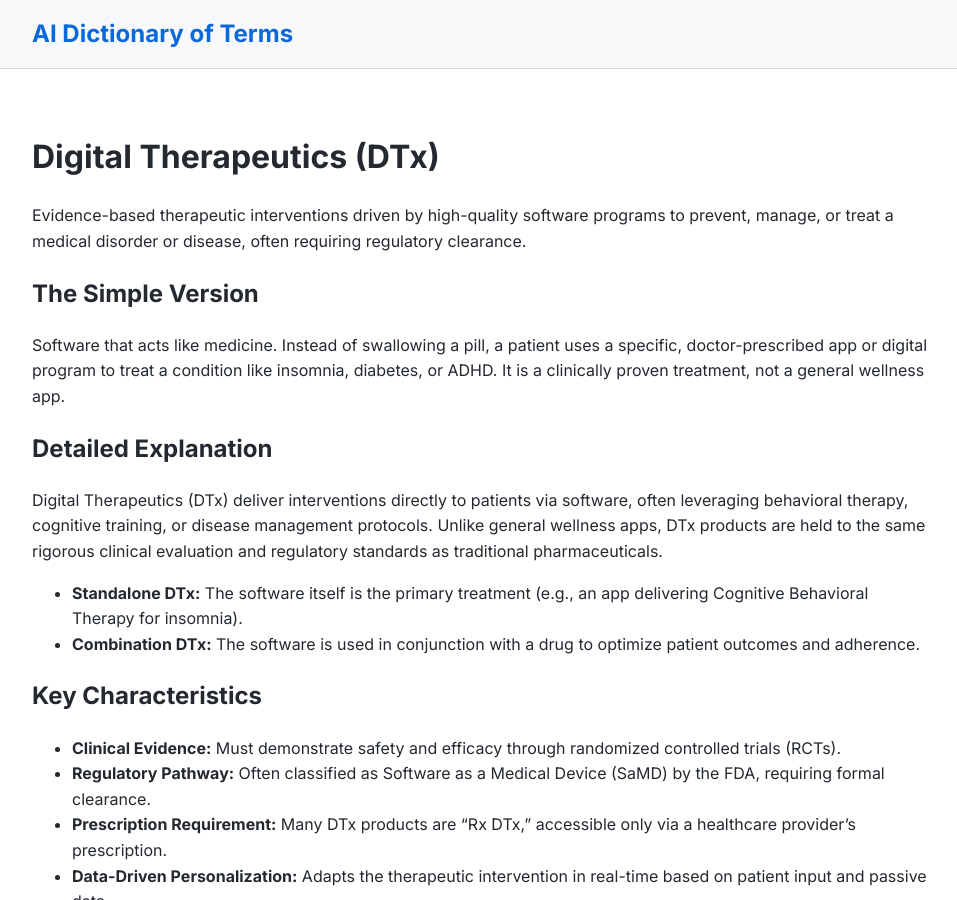
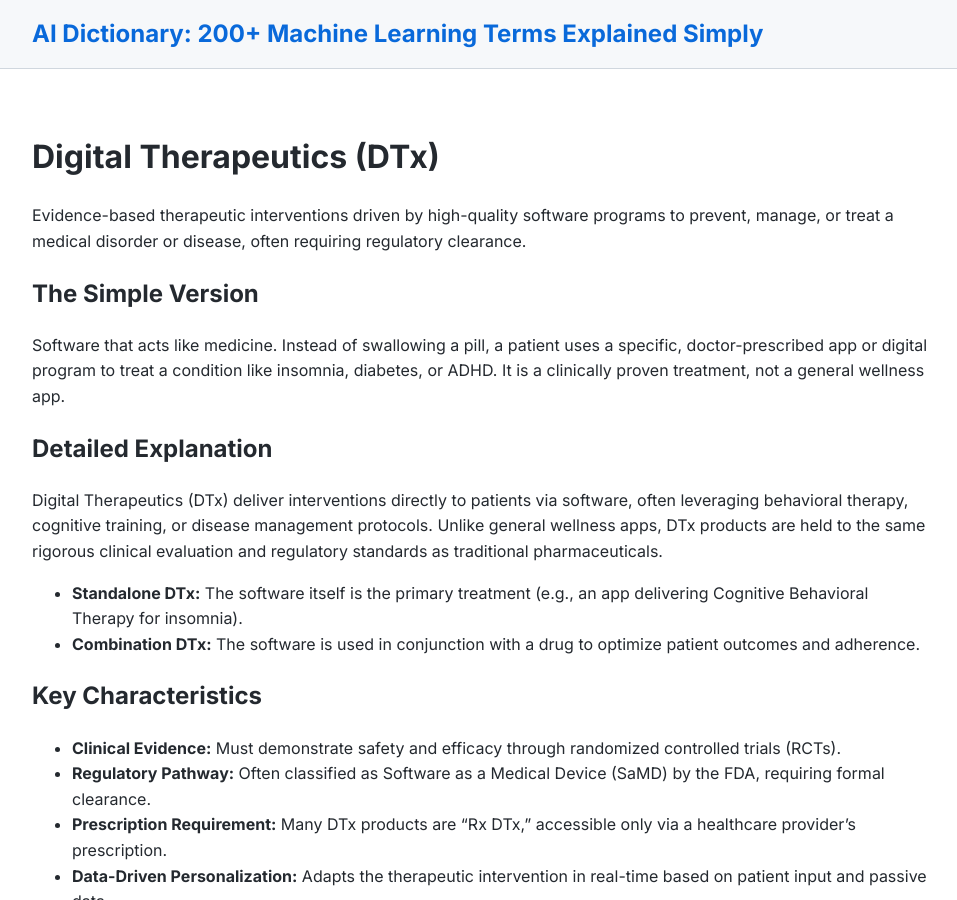
Before and after one commit to alexnubla/ai-dictionary, a Jekyll site: the page built from digital-therapeutics.md, in a window 1280 px wide and 900 px high. Shown: the whole window, without its empty margins (158-1115 px from the left). Built offline with Jekyll 4.4.1, drawn with Linux system fonts in a browser that asks for light colours; some of the changed lines change nothing that is shown.

Commit message:
Update _config.yml

```diff
--- a/_config.yml
+++ b/_config.yml
@@ -1,19 +1,30 @@
-title: "AI Dictionary of Terms"
-description: "A curated, living dictionary of AI/ML terminology with clear, accessible explanations."
+# Site Settings
+title: "AI Dictionary: 200+ Machine Learning Terms Explained Simply"
+description: "The ultimate free AI Dictionary and glossary. 200+ artificial intelligence and machine learning terms explained in plain English for beginners and experts."
 url: "https://alexnubla.github.io"
 baseurl: "/ai-dictionary"
+
+# Build Settings
+markdown: kramdown
+permalink: pretty
 
 # Jekyll automatically processes folders containing files with YAML front matter.
 # No need to explicitly include 'terms' or 'categories'.
 
-permalink: pretty
-
 defaults:
   - scope:
-      path: ""
+      path: "" # Applies to all files
     values:
       layout: "default"
+      # Optional: Add default SEO image if you have a standard banner
+      # image: "/ai-dictionary/banner-ai-dictionary-1.png"
 
+# Plugins
 plugins:
   - jekyll-feed
   - jekyll-sitemap
+  - jekyll-seo-tag # <-- NEW: The gold standard for Jekyll SEO
+
+# Sitemap configuration (optional but helpful)
+sitemap:
+  file: "sitemap.xml"
```
